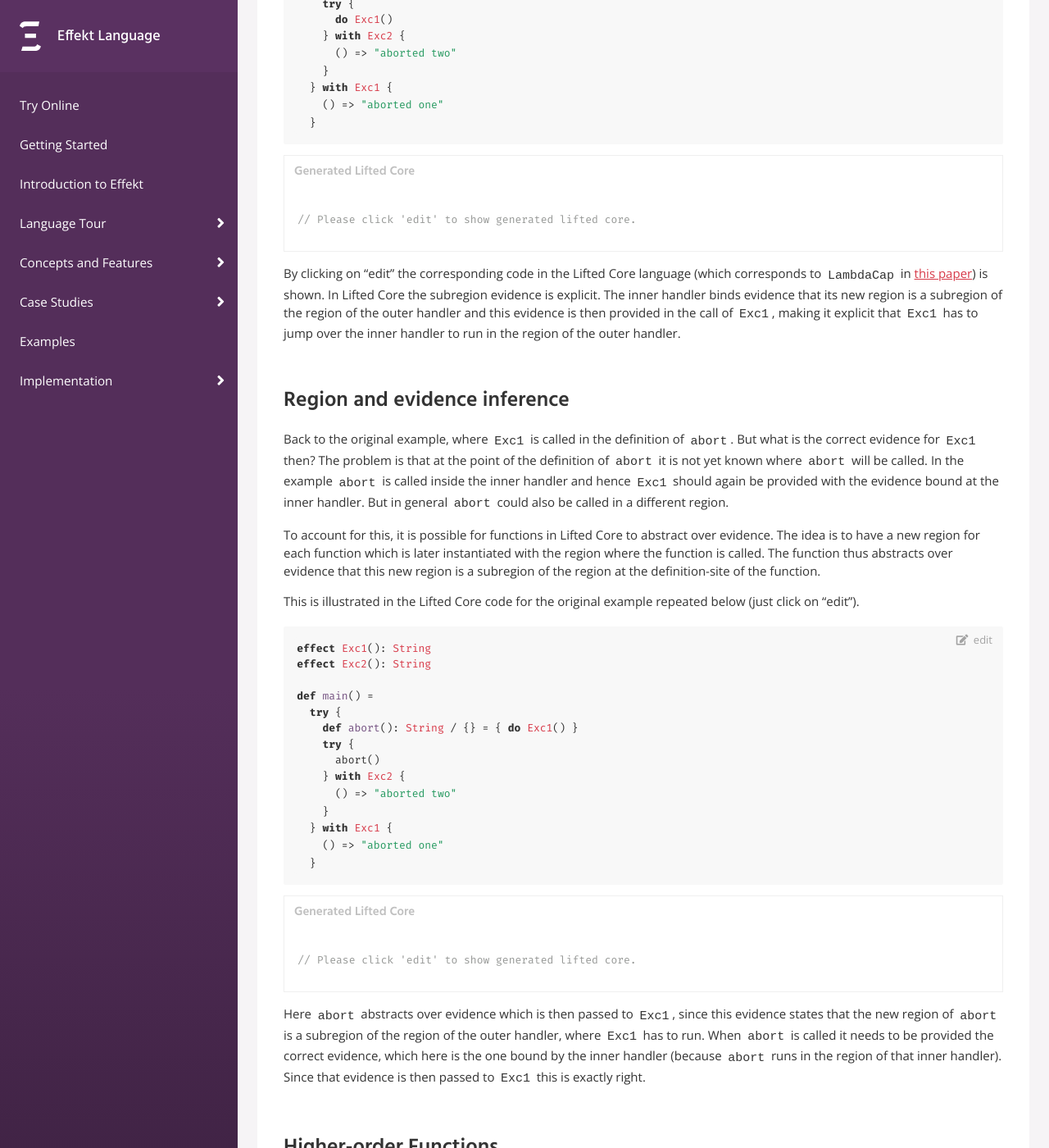
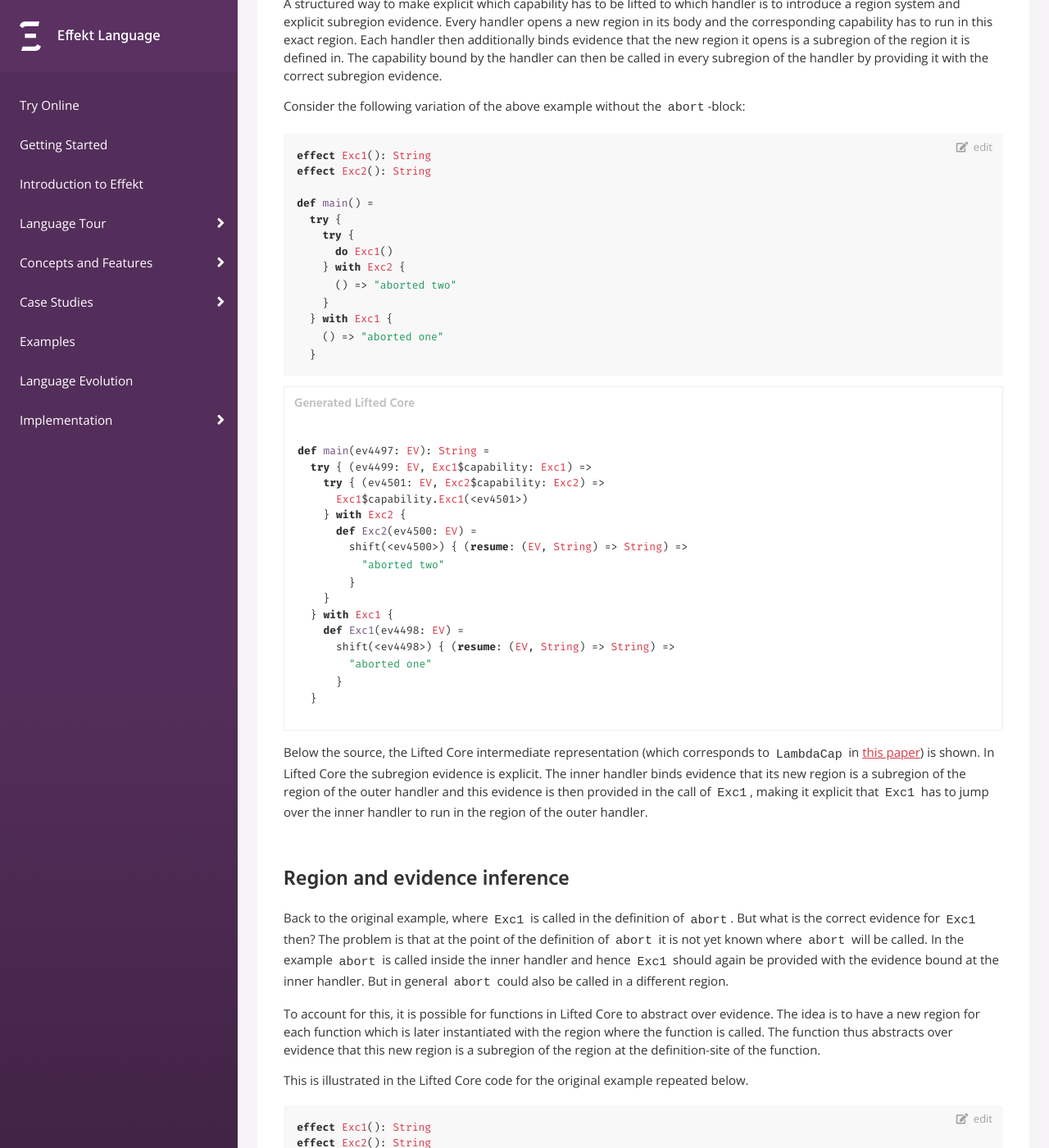
Before and after one commit to effekt-lang/effekt-website, a Jekyll site: the page built from docs/implementation/lift-inference.md, in a window 1280 px wide and 1400 px high, scrolled down 1697 px. Shown: the whole window at 82% size. Built offline with Jekyll 4.4.1, drawn with Linux system fonts in a browser that asks for light colours; some of the changed text lies outside the part shown.

Commit message:
Change log and deprecate Lifted (#70)
* Add a first, very rough, draft of a change log

* Add to sidebar

* Revise

* Drop lifted from the compilation pipleline description

* 0.3.1 is supposed to be 0.4.0

* Add note and link to publication page

* Drive-by: make Yield lowercase as singleton op

* Regenerate image of compiler pipeline

---------

Co-authored-by: mm0821 <mari.mueller@uni-tuebingen.de>

````diff
--- a/_data/menu.yml
+++ b/_data/menu.yml
@@ -82,6 +82,9 @@
   - title: Examples
     url: examples
 
+  - title: Language Evolution
+    url: evolution
+
   - title: Implementation
     url: docs/implementation
     nested_options:
--- a/docs/implementation/lift-inference.md
+++ b/docs/implementation/lift-inference.md
@@ -4,6 +4,8 @@
 ---
 
 # Lift Inference
+
+> **Important**: With release 0.4.0, Effekt moved away from this implementation strategy to explore other novel implementation techniques. This site is kept for historic purposes, only.
 
 Programs in the Effekt surface language are translated to the underlying Core language,
 which is in explicit capability-passing style. Core corresponds to `System Xi` in
@@ -20,7 +22,7 @@
 
 What does lifting information mean? Consider the following example:
 
-```effekt:core
+```effekt
 effect Exc1(): String
 effect Exc2(): String
 
@@ -37,6 +39,21 @@
   }
 ```
 
+<div class="core-out"><h4>Generated Core</h4>
+<pre><code class="hljs effekt language-effekt:read-only:ignore">def main2916() =
+  try { (){Exc1$capability4096} =>
+    def abort2920() = Exc1$capability4096.Exc1()
+
+    try { (){Exc2$capability4099} =>
+      abort2920()
+    } with Exc22915 {
+      def Exc22918(){resume2921} =  "aborted two"
+    }
+  } with Exc12914 {
+    def Exc12917(){resume2919} =  "aborted one"
+  }</code></pre>
+</div>
+
 ```effekt:repl
 main()
 ```
@@ -47,7 +64,7 @@
 effect is handled by the outer handler, even though `abort` is called inside of the inner
 handler. The result of running the program thus is `"aborted one"`.
 
-By clicking on "edit" the corresponding code in Core becomes visible. There the effect
+Below the source the corresponding code in Core is shown. There the effect
 operations become explicit capabilities bound at the corresponding handlers. When `abort`
 is called, the `Exc1`-capability is executed and has to jump over the inner handler to its
 binding site, or to put it differently, it has to be lifted. At runtime this amounts to
@@ -66,7 +83,7 @@
 
 Consider the following variation of the above example without the `abort`-block:
 
-```effekt:lifted
+```effekt
 effect Exc1(): String
 effect Exc2(): String
 
@@ -82,9 +99,28 @@
   }
 ```
 
-By clicking on "edit" the corresponding code in the Lifted Core language (which corresponds
-to `LambdaCap` in [this paper](https://se.cs.uni-tuebingen.de/publications/schuster22typed/))
-is shown. In Lifted Core the subregion evidence is explicit. The inner handler binds evidence
+<div class="core-out"><h4>Generated Lifted Core</h4>
+<pre><code class="hljs effekt language-effekt:read-only:ignore">def main(ev4497: EV): String =
+  try { (ev4499: EV, Exc1$capability: Exc1) =>
+    try { (ev4501: EV, Exc2$capability: Exc2) =>
+      Exc1$capability.Exc1(&lt;ev4501>)
+    } with Exc2 {
+      def Exc2(ev4500: EV) =
+        shift(&lt;ev4500>) { (resume: (EV, String) => String) =>
+          "aborted two"
+        }
+    }
+  } with Exc1 {
+    def Exc1(ev4498: EV) =
+      shift(&lt;ev4498>) { (resume: (EV, String) => String) =>
+        "aborted one"
+      }
+  }</code></pre>
+</div>
+
+Below the source, the Lifted Core intermediate representation (which corresponds
+to `LambdaCap` in [this paper](https://se.cs.uni-tuebingen.de/publications/schuster22typed/)) is shown.
+In Lifted Core the subregion evidence is explicit. The inner handler binds evidence
 that its new region is a subregion of the region of the outer handler and this evidence is
 then provided in the call of `Exc1`, making it explicit that `Exc1` has to jump over the
 inner handler to run in the region of the outer handler.
@@ -104,10 +140,9 @@
 region where the function is called. The function thus abstracts over evidence that this
 new region is a subregion of the region at the definition-site of the function.
 
-This is illustrated in the Lifted Core code for the original example repeated below (just
-click on "edit").
+This is illustrated in the Lifted Core code for the original example repeated below.
 
-```effekt:lifted
+```effekt
 effect Exc1(): String
 effect Exc2(): String
 
@@ -123,6 +158,27 @@
     () => "aborted one"
   }
 ```
+<div class="core-out"><h4>Generated Lifted Core</h4>
+<pre><code class="hljs effekt language-effekt:read-only:ignore">def main(ev4153: EV): String =
+  try { (ev4155: EV, Exc1$capability: Exc1) =>
+    def abort(ev4158: EV): String =
+      Exc1$capability.Exc1(&lt;ev4158>)
+
+    try { (ev4157: EV, Exc2$capability: Exc2) =>
+      abort(&lt;ev4157>)
+    } with Exc2 {
+      def Exc2(ev4156: EV) =
+        shift(&lt;ev4156>) { (resume: (EV, String) => String) =>
+          "aborted two"
+        }
+    }
+  } with Exc1 {
+    def Exc1(ev4154: EV) =
+      shift(&lt;ev4154>) { (resume: (EV, String) => String) =>
+        "aborted one"
+      }
+  }</code></pre>
+</div>
 
 Here `abort` abstracts over evidence which is then passed to `Exc1`, since this evidence
 states that the new region of `abort` is a subregion of the region of the outer handler,
@@ -145,7 +201,7 @@
 Look at the following (somewhat silly) variation of the example above with a very simple
 higher-order function `call`, which simply calls its block argument.
 
-```effekt:lifted
+```effekt
 effect Exc1(): String
 effect Exc2(): String
 
@@ -163,6 +219,30 @@
   }
 }
 ```
+<div class="core-out"><h4>Generated Lifted Core</h4>
+<pre><code class="hljs effekt language-effekt:read-only:ignore">def main(ev4190: EV): String =
+  def call(ev4196: EV, ev4197: EV, f: (EV) => String): String =
+    f(&lt;ev4197>)
+
+  try { (ev4192: EV, Exc1$capability: Exc1) =>
+    def abort(ev4195: EV): String =
+      Exc1$capability.Exc1(&lt;ev4195>)
+
+    try { (ev4194: EV, Exc2$capability: Exc2) =>
+      call(&lt;ev4194, ev4192>, &lt;ev4194>, abort)
+    } with Exc2 {
+      def Exc2(ev4193: EV) =
+        shift(&lt;ev4193>) { (resume: (EV, String) => String) =>
+          "aborted two"
+        }
+    }
+  } with Exc1 {
+    def Exc1(ev4191: EV) =
+      shift(&lt;ev4191>) { (resume: (EV, String) => String) =>
+        "aborted one"
+      }
+  }</code></pre>
+</div>
 
 In Lifted Core `call` has two evidence parameters, where the second one is for the block
 parameter `f`, and is also passed to `f`. When `call` is applied it gets two evidence
````
Also changed, not shown: _layouts/home.html (+8 -8 lines), docs/evolution.md (added, +49 -0 lines), docs/implementation.md (+1 -6 lines), publications.md (+3 -1 lines), docs/implementation/effekt-pipeline-img/image.svg, 1 other file.
